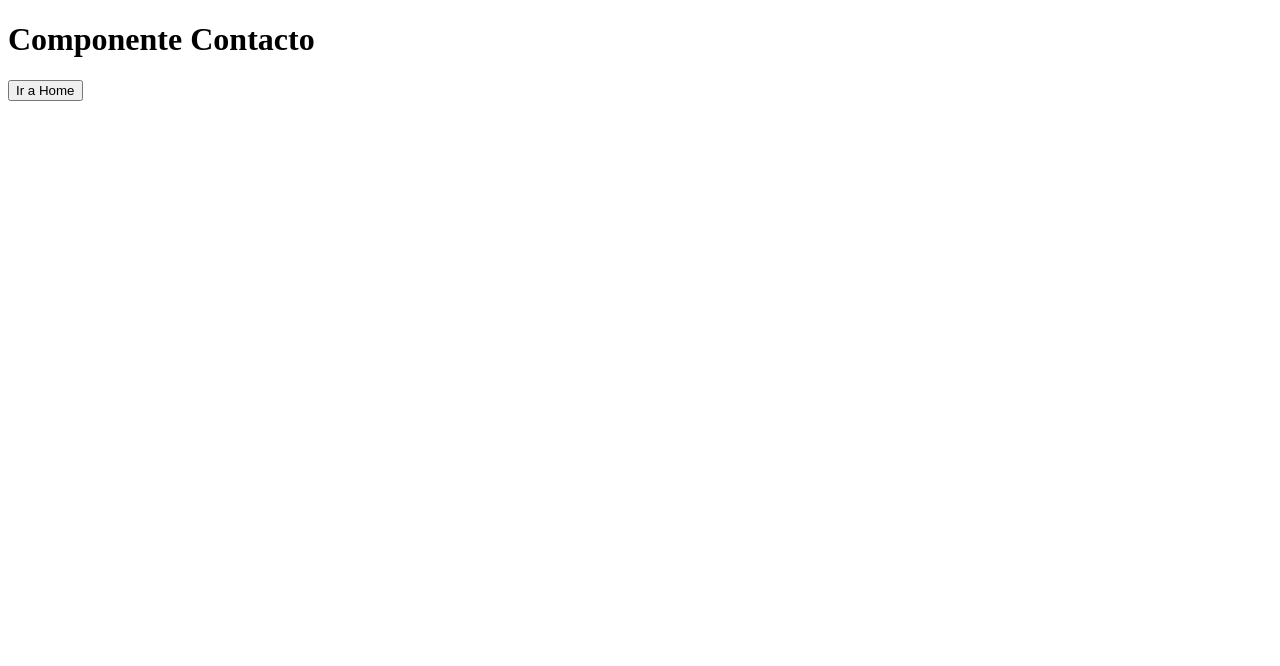
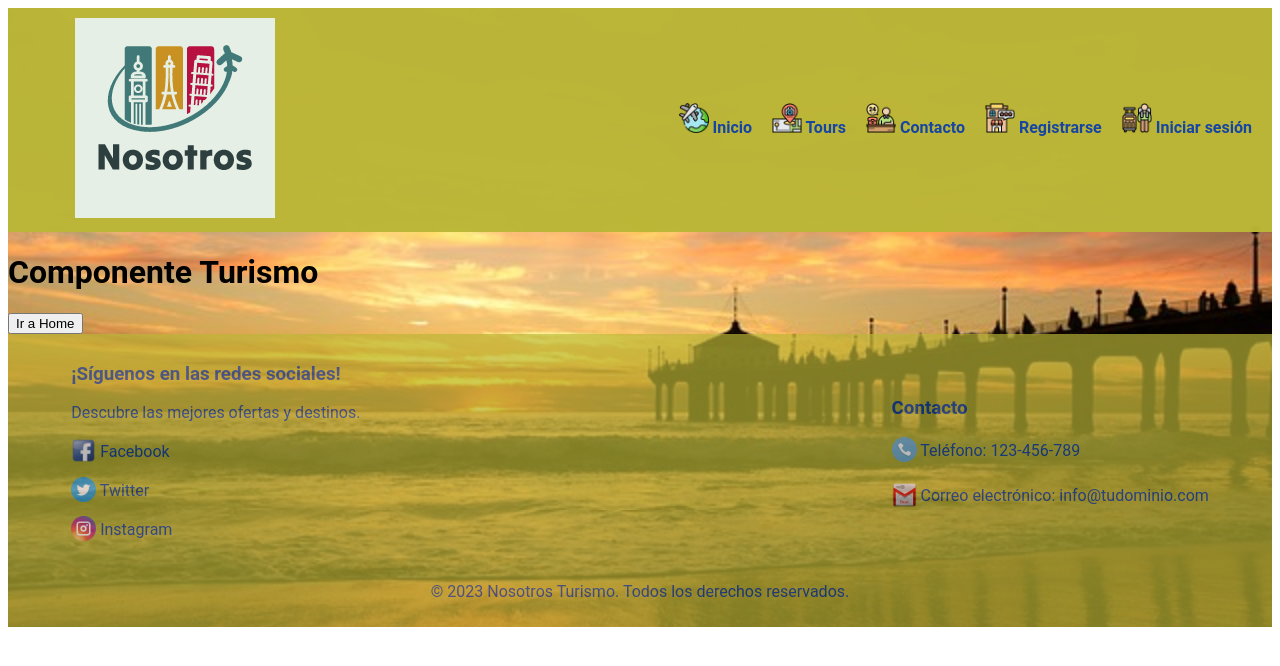
Before and after one commit to Shinobirun/NosTurisVue, a Vue app: page /tours in a window 1280 px wide. Shown: the top 666 px of the page. Built offline with nearby package versions, Linux system fonts and the light colour scheme.

Commit message:
arreglo de la vistas

```diff
--- a/src/router/routes.js
+++ b/src/router/routes.js
@@ -25,7 +25,7 @@ const routes = [
   {
     path: '/tours',
     name: 'Tours',
-    component: ToursView // Asegúrate de que este sea el nombre correcto del componente
+    component: ToursView, // Asegúrate de que este sea el nombre correcto del componente
   },
   {
     path: '/:catchAll(.*)',
--- a/src/views/ContactoView.vue
+++ b/src/views/ContactoView.vue
@@ -1,12 +1,25 @@
 <template>
-    <div>
-      <h1>{{ mensaje }}</h1>
-      <button @click="irAHome">Ir a Home</button>
+    <div class="body">
+        <HeaderComponent />
+    <main>
+        <h1>{{ mensaje }}</h1>
+        <button @click="irAHome">Ir a Home</button>
+    </main>
+    <FooterComponent />
     </div>
   </template>
 
   <script>
-  export default {
+
+  import HeaderComponent from '@/components/HeaderComponent.vue';
+import FooterComponent from '../components/FooterComponent.vue';
+
+export default {
+  name: 'ToursView',
+  components: {
+    HeaderComponent,
+    FooterComponent
+  },
   data() {
     return {
       mensaje: 'Componente Contacto'
@@ -17,9 +30,18 @@
       this.$router.push({ path: '/' });
     }
   }
-};
+}
   </script>
 
   <style scoped>
+  .body {
+
+font-family: 'Roboto', sans-serif;
+margin: 0;
+padding: 0;
+background-image: url('../assets/images/playaMuelle.jpg');
+background-size: cover; /* Ajusta la imagen al tamaño del viewport */
+background-attachment: fixed; /* Fija la imagen de fondo para que no se desplace con el contenido */
+}
   /* Estilos específicos para este componente */
   </style>
--- a/src/views/RegistroView.vue
+++ b/src/views/RegistroView.vue
@@ -1,21 +1,21 @@
 <template>
   <div>
-    <Header />
-    <RegistroForm />
-    <Footer />
+    <HeaderComponent />
+    <RegistroFormComponent />
+    <FooterComponent />
   </div>
 </template>
 
 <script>
-  import Header from '@/components/HeaderComponent.vue';
-  import RegistroForm from '@/components/FormRegistroComponent.vue';
-  import Footer from '@/components/FooterComponent.vue';
+  import HeaderComponent from '@/components/HeaderComponent.vue';
+  import RegistroFormComponent from '@/components/FormRegistroComponent.vue';
+  import FooterComponent from '@/components/FooterComponent.vue';
 
   export default {
     components: {
-      Header,
-      RegistroForm,
-      Footer
+      HeaderComponent,
+      RegistroFormComponent,
+      FooterComponent
     }
   }
 </script>
--- a/src/views/ToursView.vue
+++ b/src/views/ToursView.vue
@@ -1,15 +1,28 @@
 <template>
-    <div>
-      <h1>{{ mensaje }}</h1>
-      <button @click="irAHome">Ir a Home</button>
+    <div class="body">
+        <HeaderComponent />
+    <main>
+        <h1>{{ mensaje }}</h1>
+        <button @click="irAHome">Ir a Home</button>
+    </main>
+    <FooterComponent />
     </div>
   </template>
 
   <script>
-  export default {
+
+  import HeaderComponent from '@/components/HeaderComponent.vue';
+import FooterComponent from '../components/FooterComponent.vue';
+
+export default {
+  name: 'ToursView',
+  components: {
+    HeaderComponent,
+    FooterComponent
+  },
   data() {
     return {
-      mensaje: 'Componente Contacto'
+      mensaje: 'Componente Turismo'
     };
   },
   methods: {
@@ -17,9 +30,18 @@
       this.$router.push({ path: '/' });
     }
   }
-};
+}
   </script>
 
   <style scoped>
+  .body {
+
+font-family: 'Roboto', sans-serif;
+margin: 0;
+padding: 0;
+background-image: url('../assets/images/playaMuelle.jpg');
+background-size: cover; /* Ajusta la imagen al tamaño del viewport */
+background-attachment: fixed; /* Fija la imagen de fondo para que no se desplace con el contenido */
+}
   /* Estilos específicos para este componente */
   </style>
```
